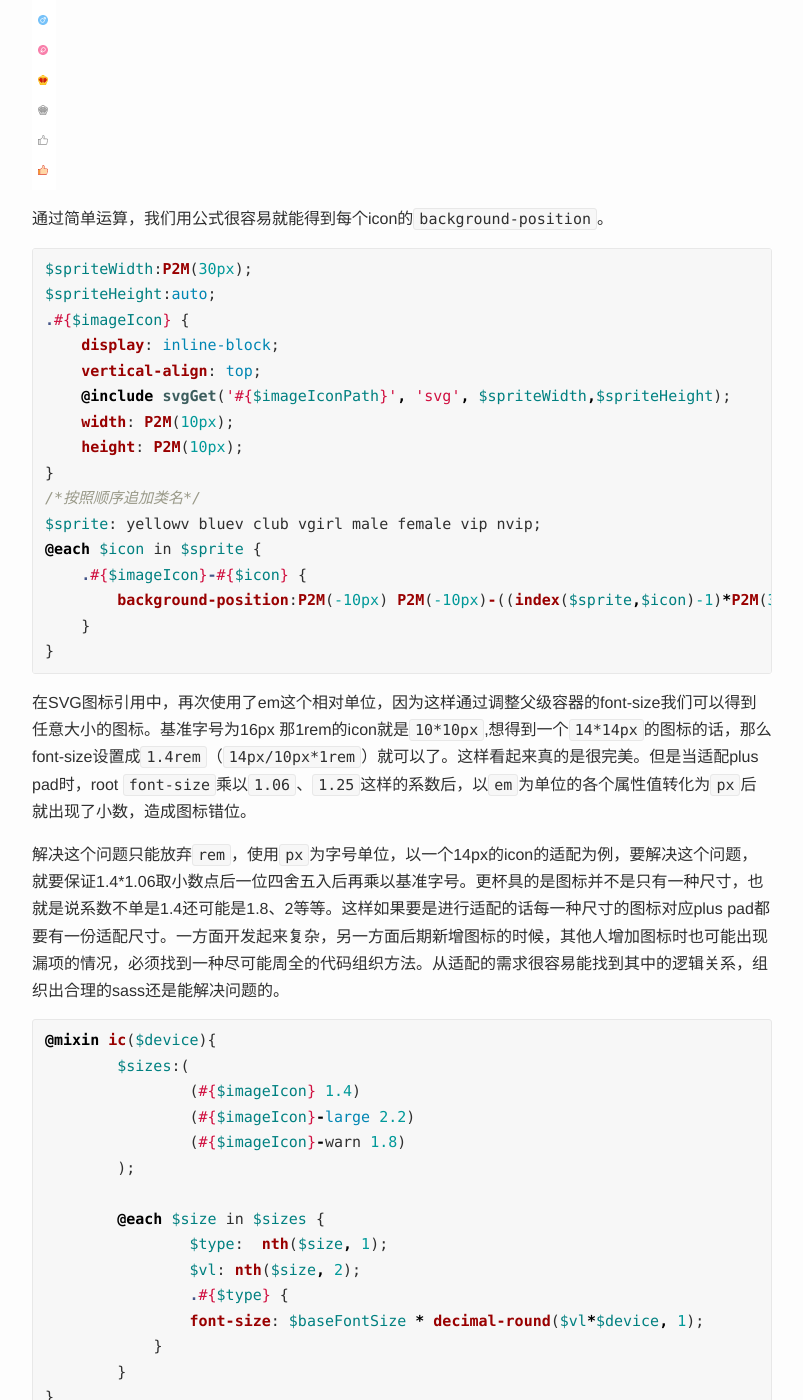
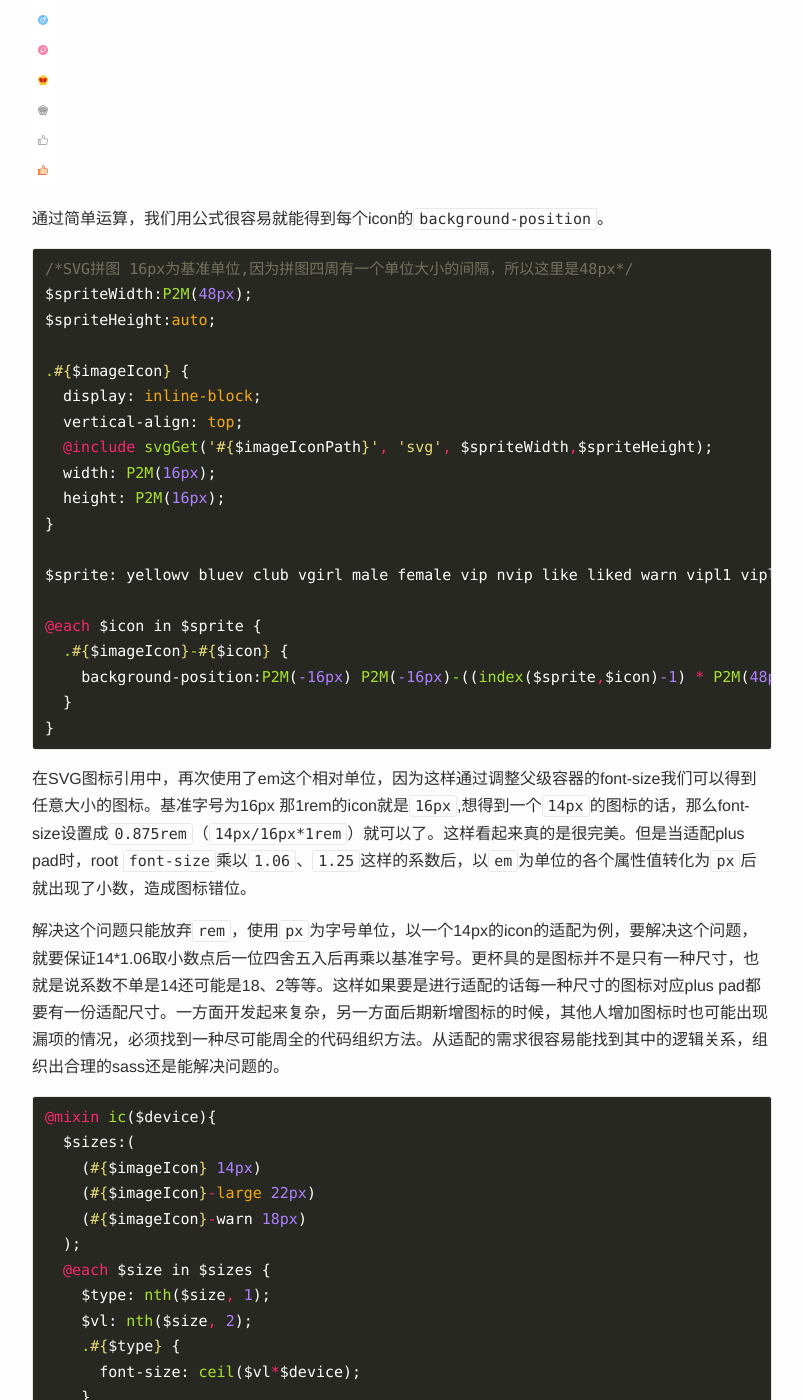
Before and after one commit to supermonkeyz/supermonkeyz.github.io, a Jekyll site: the page built from _posts/2016-1-19-marvel.markdown, in a window 1280 px wide and 1400 px high, scrolled down 10513 px. Shown: the whole window, without its empty margins (238-1041 px from the left). Built offline with Jekyll 4.4.1, drawn with Linux system fonts in a browser that asks for light colours; comment, search, counter and statistics services are not loaded; some of the changed text lies outside the part shown.

Commit message:
优化highlight

```diff
--- a/_config.yml
+++ b/_config.yml
@@ -18,11 +18,12 @@ weibo_username: jopz
 weibo_nickname: 青春的猴小野
 github_username:  supermonkeyz
 
-layout: default
-comments: true
-
 # Build settings
+highlighter: rouge
 markdown: kramdown
+kramdown:
+  input: GFM
+  syntax_highlighter: rouge
 
 
 excerpt_separator: <!--more-->
--- a/_posts/2016-1-19-marvel.markdown
+++ b/_posts/2016-1-19-marvel.markdown
@@ -24,8 +25,8 @@ categories: fe css
 font # 用于存放生成字体图标的svg源文件。
 js   # 用于存放屏幕适配js。
 scss # 用于存放scss文件,包含两个子文件夹。
-    lib  # 存放基础控件
-    card # 存放weibo card模块
+  lib  # 存放基础控件
+  card # 存放weibo card模块
 svg  # 用于存放生成svg sprite的svg源文件。
 {% endhighlight %}
 
@@ -60,14 +61,14 @@ img  # 用于存放生成的svg sprite
 
 {% highlight scss %}
 .m-dialog{
-	position:fixed;
-	background:#fff;
-	h2{
-		font-size:18px;
-	}
-	h3{
-		font-size:14px;
-	}
+  position:fixed;
+  background:#fff;
+  h2{
+    font-size:18px;
+  }
+  h3{
+    font-size:14px;
+  }
 }
 {% endhighlight %}
 
@@ -75,14 +76,14 @@ img  # 用于存放生成的svg sprite
 
 {% highlight css %}
 .m-dialog{
-	position:fixed;
-	background:#fff;
+  position:fixed;
+  background:#fff;
 }
 .m-dialog h2 {
-	font-size:18px;
+  font-size:18px;
 }
 .m-dialog h3{
-	font-size:14px;
+  font-size:14px;
 }
 {% endhighlight %}
 
@@ -109,8 +110,8 @@ scss嵌套组织形式很清晰的表现了代码的结构，尤其是在团队
 {% endhighlight%}
 {% highlight scss %}
 .box{
-	color: $cl-c;
-	font-size: $f12;
+  color: $cl-c;
+  font-size: $f12;
 }
 {% endhighlight%}
 
@@ -124,20 +125,20 @@ brick里面如果box模块在多个页面中使用，如果文字颜色需要变
 
 {% highlight scss %}
 .#{$button}{
-    text-align: center;
-    line-height:P2R(40px);
-    height: P2R(40px);
-    font-size:$f14;
-    border-radius: P2R(3px);
-    outline: 0;
-    display: inline-block;
-    min-width: P2R(70px);
-    box-sizing:border-box;
-    padding: 0;
-    &.#{$button}-block{
-      width: 100%;
-      display: block;
-    }
+  text-align: center;
+  line-height:P2R(40px);
+  height: P2R(40px);
+  font-size:$f14;
+  border-radius: P2R(3px);
+  outline: 0;
+  display: inline-block;
+  min-width: P2R(70px);
+  box-sizing:border-box;
+  padding: 0;
+  &.#{$button}-block{
+    width: 100%;
+    display: block;
+  }
 }
 
 /*需要依次填写按钮名称 文字色 背景色 边框大小 边框颜色 激活色 激活边框*/
@@ -203,43 +204,43 @@ marvel对`iPhone plus`，`iPad`进行了处理，根字号分别放大`1.06`倍
 
 {% highlight scss %}
 .m-checkbox {
-	display: inline-block;
-	font-size: P2R(16px);
-	position: relative;
-	span{
-    	box-sizing:border-box;
-    	display: inline-block;
-    	@include border(border,1px,solid,#ccc);
-    	background: #fff;
-		width: P2M(18px);
-		height: P2M(18px);
-		line-height: P2M(18px);
-		margin: 0;
-		text-align: center;
-		overflow: hidden;
-		vertical-align: middle;
+  display: inline-block;
+  font-size: P2R(16px);
+  position: relative;
+  span{
+    box-sizing:border-box;
+    display: inline-block;
+    @include border(border,1px,solid,#ccc);
+    background: #fff;
+    width: P2M(18px);
+    height: P2M(18px);
+    line-height: P2M(18px);
+    margin: 0;
+    text-align: center;
+    overflow: hidden;
+    vertical-align: middle;
     }
-    input[type="checkbox"]{
-    	opacity: 0;
-    	position: absolute;
-    	&:checked{
-    		+ span{
-    			.#{$front-icon-font}{
-    				display: inline-block;
-    			}
-    		}
-    	}
+  input[type="checkbox"]{
+    opacity: 0;
+    position: absolute;
+    &:checked{
+      + span{
+        .#{$front-icon-font}{
+          display: inline-block;
+        }
+      }
     }
-    .#{$front-icon-font}{
-    	font-size: P2M(14px);
-    	display: none;
-    	color: #29c944;
-    }
-    em {
-    	font-size: $f13;
-    	color: $cl-c;
-    	vertical-align: middle;
-    }
+  }
+  .#{$front-icon-font}{
+    font-size: P2M(14px);
+    display: none;
+    color: #29c944;
+  }
+  em {
+    font-size: $f13;
+    color: $cl-c;
+    vertical-align: middle;
+  }
 }
 {% endhighlight%}
 
@@ -262,14 +263,14 @@ marvel对`iPhone plus`，`iPad`进行了处理，根字号分别放大`1.06`倍
 @mixin border($bdv,$w,$s,$c){
   #{$bdv}: $w $s $c;
   @at-root .iosx2 &{
-       #{$bdv}: $w/2 $s $c;
+    #{$bdv}: $w/2 $s $c;
   }
   @at-root .iosx3 &{
-       #{$bdv}: $w/2.8 $s $c;
+    #{$bdv}: $w/2.8 $s $c;
   }
 }
 .line{
-	@include border (border-bottom 1px solid #ccc)
+  @include border (border-bottom 1px solid #ccc)
 }
 {% endhighlight%}
 
@@ -277,13 +278,13 @@ marvel对`iPhone plus`，`iPad`进行了处理，根字号分别放大`1.06`倍
 
 {% highlight css %}
 .line{
-	border-bottom: 1px solid #ccc;
+  border-bottom: 1px solid #ccc;
 }
 .iosx2 .line{
-	border-bottom: 0.5px solid #ccc
+  border-bottom: 0.5px solid #ccc
 }
 .iosx3 .line{
-	border-bottom: 0.35714px solid #ccc;
+  border-bottom: 0.35714px solid #ccc;
 }
 {% endhighlight%}
 
@@ -311,44 +312,48 @@ marvel为了兼容性还是保留了字体图标的使用。开发中，通过`g
 通过简单运算，我们用公式很容易就能得到每个icon的`background-position`。
 
 {% highlight scss %}
-$spriteWidth:P2M(30px);
+
+/*SVG拼图 16px为基准单位,因为拼图四周有一个单位大小的间隔，所以这里是48px*/
+$spriteWidth:P2M(48px);
 $spriteHeight:auto;
+
 .#{$imageIcon} {
-    display: inline-block;
-    vertical-align: top;
-    @include svgGet('#{$imageIconPath}', 'svg', $spriteWidth,$spriteHeight);
-    width: P2M(10px);
-    height: P2M(10px);
+  display: inline-block;
+  vertical-align: top;
+  @include svgGet('#{$imageIconPath}', 'svg', $spriteWidth,$spriteHeight);
+  width: P2M(16px);
+  height: P2M(16px);
 }
-/*按照顺序追加类名*/
-$sprite: yellowv bluev club vgirl male female vip nvip;
+
+$sprite: yellowv bluev club vgirl male female vip nvip like liked warn vipl1 vipl2 vipl3 vipl4 vipl5 vipl6 goldv!default;
+
 @each $icon in $sprite {
-    .#{$imageIcon}-#{$icon} {
-        background-position:P2M(-10px) P2M(-10px)-((index($sprite,$icon)-1)*P2M(30px));
-    }
+  .#{$imageIcon}-#{$icon} {
+    background-position:P2M(-16px) P2M(-16px)-((index($sprite,$icon)-1) * P2M(48px));
+  }
 }
 {% endhighlight%}
 
-在SVG图标引用中，再次使用了em这个相对单位，因为这样通过调整父级容器的font-size我们可以得到任意大小的图标。基准字号为16px 那1rem的icon就是`10*10px`,想得到一个`14*14px`的图标的话，那么font-size设置成`1.4rem`（`14px/10px*1rem`）就可以了。这样看起来真的是很完美。但是当适配plus pad时，root `font-size`乘以`1.06`、`1.25`这样的系数后，以`em`为单位的各个属性值转化为`px`后就出现了小数，造成图标错位。
+在SVG图标引用中，再次使用了em这个相对单位，因为这样通过调整父级容器的font-size我们可以得到任意大小的图标。基准字号为16px 那1rem的icon就是`16px`,想得到一个`14px`的图标的话，那么font-size设置成`0.875rem`（`14px/16px*1rem`）就可以了。这样看起来真的是很完美。但是当适配plus pad时，root `font-size`乘以`1.06`、`1.25`这样的系数后，以`em`为单位的各个属性值转化为`px`后就出现了小数，造成图标错位。
 
-解决这个问题只能放弃`rem`，使用`px`为字号单位，以一个14px的icon的适配为例，要解决这个问题，就要保证1.4*1.06取小数点后一位四舍五入后再乘以基准字号。更杯具的是图标并不是只有一种尺寸，也就是说系数不单是1.4还可能是1.8、2等等。这样如果要是进行适配的话每一种尺寸的图标对应plus pad都要有一份适配尺寸。一方面开发起来复杂，另一方面后期新增图标的时候，其他人增加图标时也可能出现漏项的情况，必须找到一种尽可能周全的代码组织方法。从适配的需求很容易能找到其中的逻辑关系，组织出合理的sass还是能解决问题的。
+解决这个问题只能放弃`rem`，使用`px`为字号单位，以一个14px的icon的适配为例，要解决这个问题，就要保证14*1.06取小数点后一位四舍五入后再乘以基准字号。更杯具的是图标并不是只有一种尺寸，也就是说系数不单是14还可能是18、2等等。这样如果要是进行适配的话每一种尺寸的图标对应plus pad都要有一份适配尺寸。一方面开发起来复杂，另一方面后期新增图标的时候，其他人增加图标时也可能出现漏项的情况，必须找到一种尽可能周全的代码组织方法。从适配的需求很容易能找到其中的逻辑关系，组织出合理的sass还是能解决问题的。
 
 {% highlight scss %}
 @mixin ic($device){
-	$sizes:(
-		(#{$imageIcon} 1.4)
-		(#{$imageIcon}-large 2.2)
-		(#{$imageIcon}-warn 1.8)
-	);
+  $sizes:(
+    (#{$imageIcon} 14px)
+    (#{$imageIcon}-large 22px)
+    (#{$imageIcon}-warn 18px)
+  );
+  @each $size in $sizes {
+    $type: nth($size, 1);
+    $vl: nth($size, 2);
+    .#{$type} {
+      font-size: ceil($vl*$device);
+    }
+  }
+}
 
-	@each $size in $sizes {
-		$type:  nth($size, 1);
-	  	$vl: nth($size, 2);
-		.#{$type} {
-	        font-size: $baseFontSize * decimal-round($vl*$device, 1);
-	    }
-	}
-}
 /*默认普通设备*/
 @include ic(1);
 
@@ -359,20 +364,20 @@ $iPad : 1.25;
 
 /*在适配文件中：*/
 @include device(iPlus){
-	html{
-        font-size: $iPlus*$baseFontSize;
-    }
-	@include ic($iPlus);
+  html{
+    font-size: $iPlus*$baseFontSize;
+  }
+  @include ic($iPlus);
 }
 @include device(iPad){
-	html{
-        font-size: $iPad*$baseFontSize;
-    }
-    @include ic($iPad);
+  html{
+    font-size: $iPad*$baseFontSize;
+  }
+  @include ic($iPad);
 }
 {% endhighlight%}
 
-这样只需要`$sizes`中添加类名以及对应的系数，编译过后就得到了标准尺寸，以及两个适配设备对应的尺寸。
+这样只需要`$sizes`中添加类名以及对应需要图标的像素值，编译过后就得到了标准尺寸，以及两个适配设备对应的尺寸。
 
 标准
 
--- a/_sass/_base.scss
+++ b/_sass/_base.scss
@@ -137,7 +137,6 @@ code {
     font-size: 15px;
     border: 1px solid $grey-color-light;
     border-radius: 3px;
-    background-color: #f7f7f7;
     font-family: Menlo,Monaco,Consolas,"Courier New",monospace;
 }
 
--- /dev/null
+++ b/_sass/_syntax.scss
@@ -0,0 +1,188 @@
+[class='highlight'] pre{background-color:#272822;}
+.highlight table td { padding: 5px; }
+.highlight table pre { margin: 0; }
+.highlight .gh {
+  color: #999999;
+}
+.highlight .sr {
+  color: #f6aa11;
+}
+.highlight .go {
+  color: #888888;
+}
+.highlight .gp {
+  color: #555555;
+}
+.highlight .gs {
+}
+.highlight .gu {
+  color: #aaaaaa;
+}
+.highlight .nb {
+  color: #f6aa11;
+}
+.highlight .cm {
+  color: #75715e;
+}
+.highlight .cp {
+  color: #75715e;
+}
+.highlight .c1 {
+  color: #75715e;
+}
+.highlight .cs {
+  color: #75715e;
+}
+.highlight .c, .highlight .cd {
+  color: #75715e;
+}
+.highlight .err {
+  color: #960050;
+}
+.highlight .gr {
+  color: #960050;
+}
+.highlight .gt {
+  color: #960050;
+}
+.highlight .gd {
+  color: #49483e;
+}
+.highlight .gi {
+  color: #49483e;
+}
+.highlight .ge {
+  color: #49483e;
+}
+.highlight .kc {
+  color: #66d9ef;
+}
+.highlight .kd {
+  color: #66d9ef;
+}
+.highlight .kr {
+  color: #66d9ef;
+}
+.highlight .no {
+  color: #66d9ef;
+}
+.highlight .kt {
+  color: #66d9ef;
+}
+.highlight .mf {
+  color: #ae81ff;
+}
+.highlight .mh {
+  color: #ae81ff;
+}
+.highlight .il {
+  color: #ae81ff;
+}
+.highlight .mi {
+  color: #ae81ff;
+}
+.highlight .mo {
+  color: #ae81ff;
+}
+.highlight .m, .highlight .mb, .highlight .mx {
+  color: #ae81ff;
+}
+.highlight .sc {
+  color: #ae81ff;
+}
+.highlight .se {
+  color: #ae81ff;
+}
+.highlight .ss {
+  color: #ae81ff;
+}
+.highlight .sd {
+  color: #e6db74;
+}
+.highlight .s2 {
+  color: #e6db74;
+}
+.highlight .sb {
+  color: #e6db74;
+}
+.highlight .sh {
+  color: #e6db74;
+}
+.highlight .si {
+  color: #e6db74;
+}
+.highlight .sx {
+  color: #e6db74;
+}
+.highlight .s1 {
+  color: #e6db74;
+}
+.highlight .s {
+  color: #e6db74;
+}
+.highlight .na {
+  color: #a6e22e;
+}
+.highlight .nc {
+  color: #a6e22e;
+}
+.highlight .nd {
+  color: #a6e22e;
+}
+.highlight .ne {
+  color: #a6e22e;
+}
+.highlight .nf {
+  color: #a6e22e;
+}
+.highlight .vc {
+  color: #ffffff;
+}
+.highlight .nn {
+  color: #ffffff;
+}
+.highlight .nl {
+  color: #ffffff;
+}
+.highlight .ni {
+  color: #ffffff;
+}
+.highlight .bp {
+  color: #ffffff;
+}
+.highlight .vg {
+  color: #ffffff;
+}
+.highlight .vi {
+  color: #ffffff;
+}
+.highlight .nv {
+  color: #ffffff;
+}
+.highlight .w {
+  color: #ffffff;
+}
+.highlight {
+  color: #ffffff;
+}
+.highlight .n, .highlight .py, .highlight .nx {
+  color: #ffffff;
+}
+.highlight .ow {
+  color: #f92672;
+}
+.highlight .nt {
+  color: #f92672;
+}
+.highlight .k, .highlight .kv {
+  color: #f92672;
+}
+.highlight .kn {
+  color: #f92672;
+}
+.highlight .kp {
+  color: #f92672;
+}
+.highlight .o {
+  color: #f92672;
+}
--- a/css/main.scss
+++ b/css/main.scss
@@ -50,5 +50,5 @@ $on-laptop:        800px;
 @import
         "base",
         "layout",
-        "syntax-highlighting"
+        "syntax"
 ;
```
Also changed, not shown: other parts of _posts/2016-1-19-marvel.markdown (+1 -0 lines), _layouts/post.html (+0 -10 lines), _posts/2016-3-12-express.markdown (+22 -21 lines).
